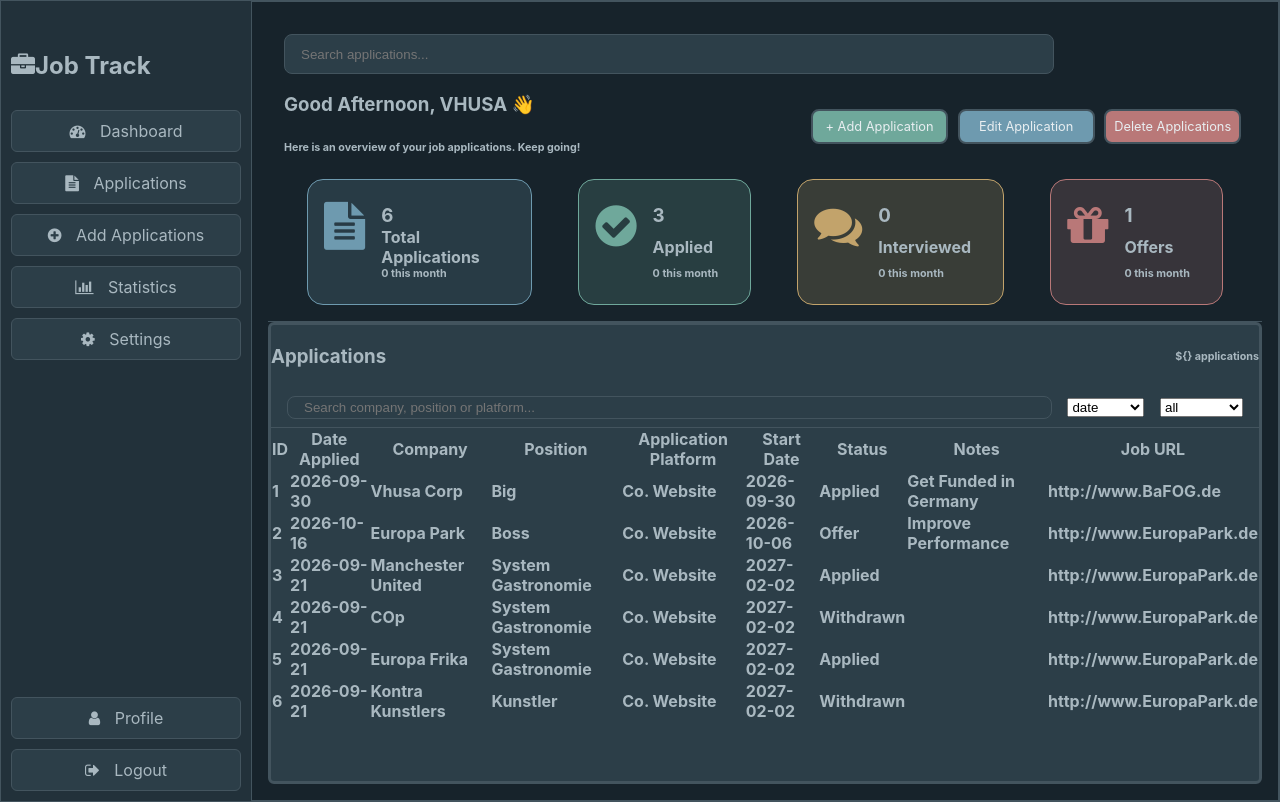
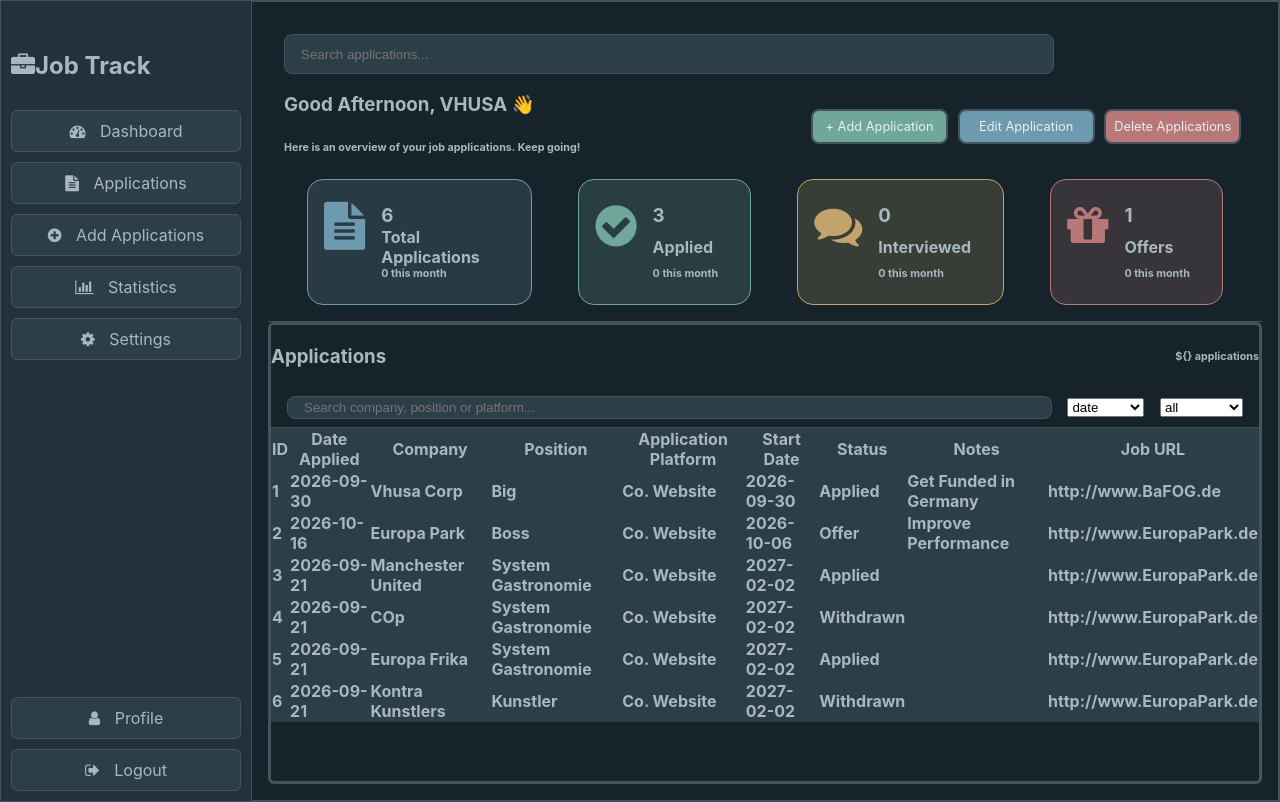
Before and after one commit to Blackbottt/Job-Application-Tracker, a Flask app: page /dashboard in a window 1280 px wide. Run offline with Flask 3, Linux system fonts and the light colour scheme; data comes from the database, SQL or seed files in the repository.

Commit message:
fix: dashboard background-color sent to applications-table class

```diff
--- a/static/style.css
+++ b/static/style.css
@@ -393,7 +393,6 @@ button {
 .dashboard {
     border: 3px solid var(--border);
     border-radius: 6px;
-    background: var(--bg-card);
     /* height: 50vh; */
     overflow-y: auto;
     /* margin-top: 10px; */
@@ -422,6 +421,7 @@ button {
 .applications-table {
     width: 100%;
     border-collapse: collapse;
+    background: var(--bg-card);
 }
 
 .table-header {
```
